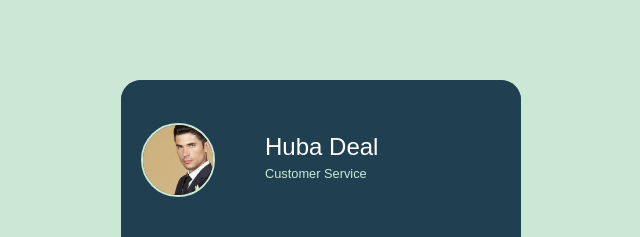
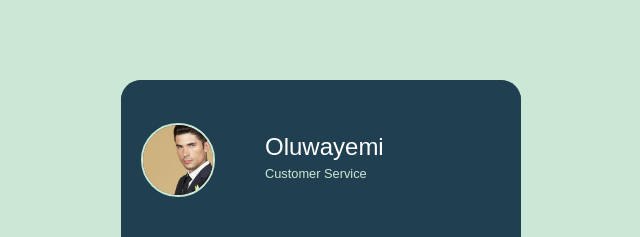
Before and after one commit to oluwayemidev/chatroom, a plain HTML site: page index.html in a window 1280 px wide. Shown: the top 237 px of the page, 319-959 px from the left. Drawn offline with Linux system fonts and the light colour scheme.

Commit message:
Update index.html

```diff
--- a/index.html
+++ b/index.html
@@ -14,7 +14,7 @@
                 <img src="images/avatar.png" alt="Avatar">
             </div>
             <div>
-                Huba Deal<br>
+                Oluwayemi<br>
                 <p>Customer Service</p>
             </div>
         </div>
```
